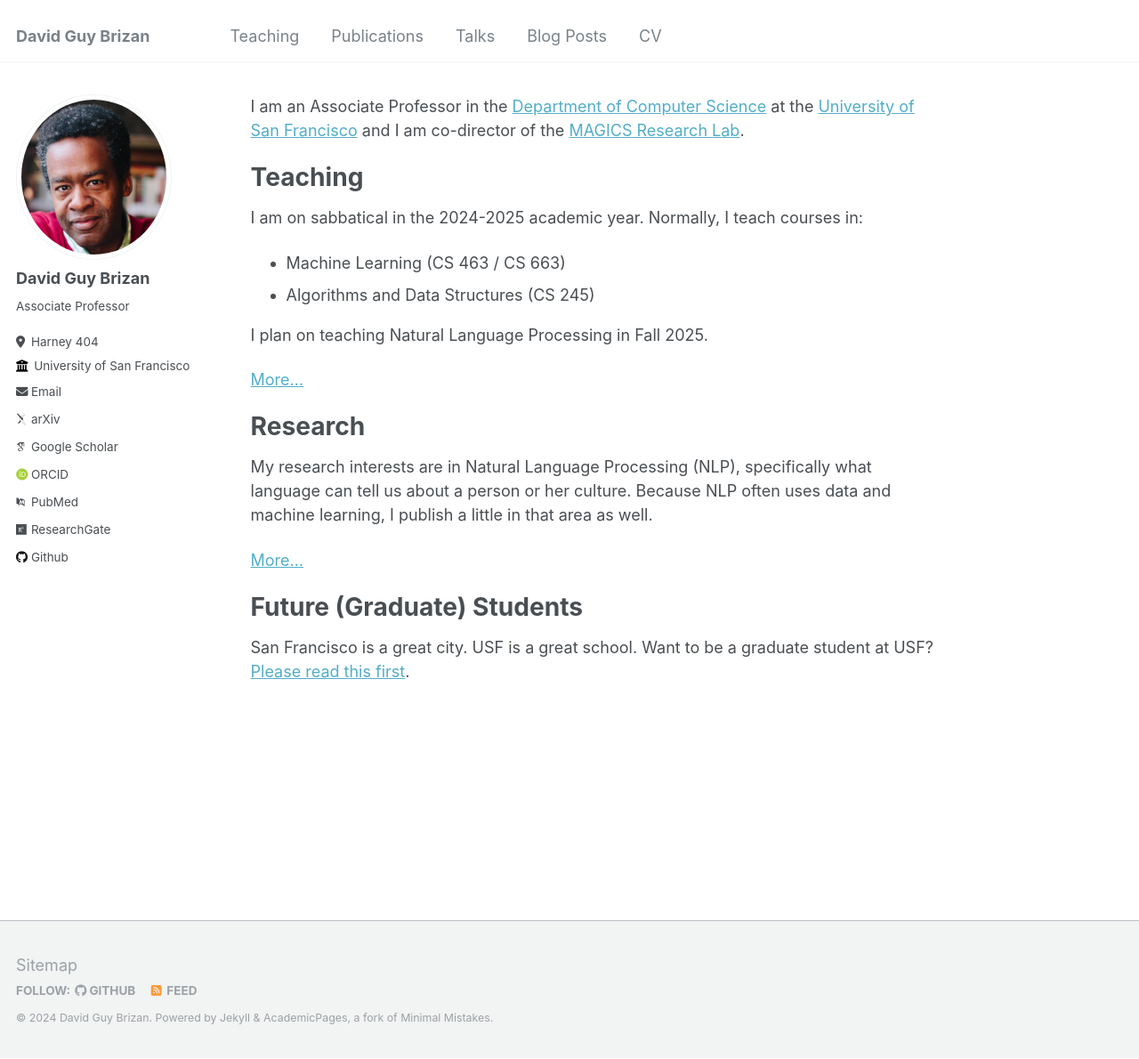
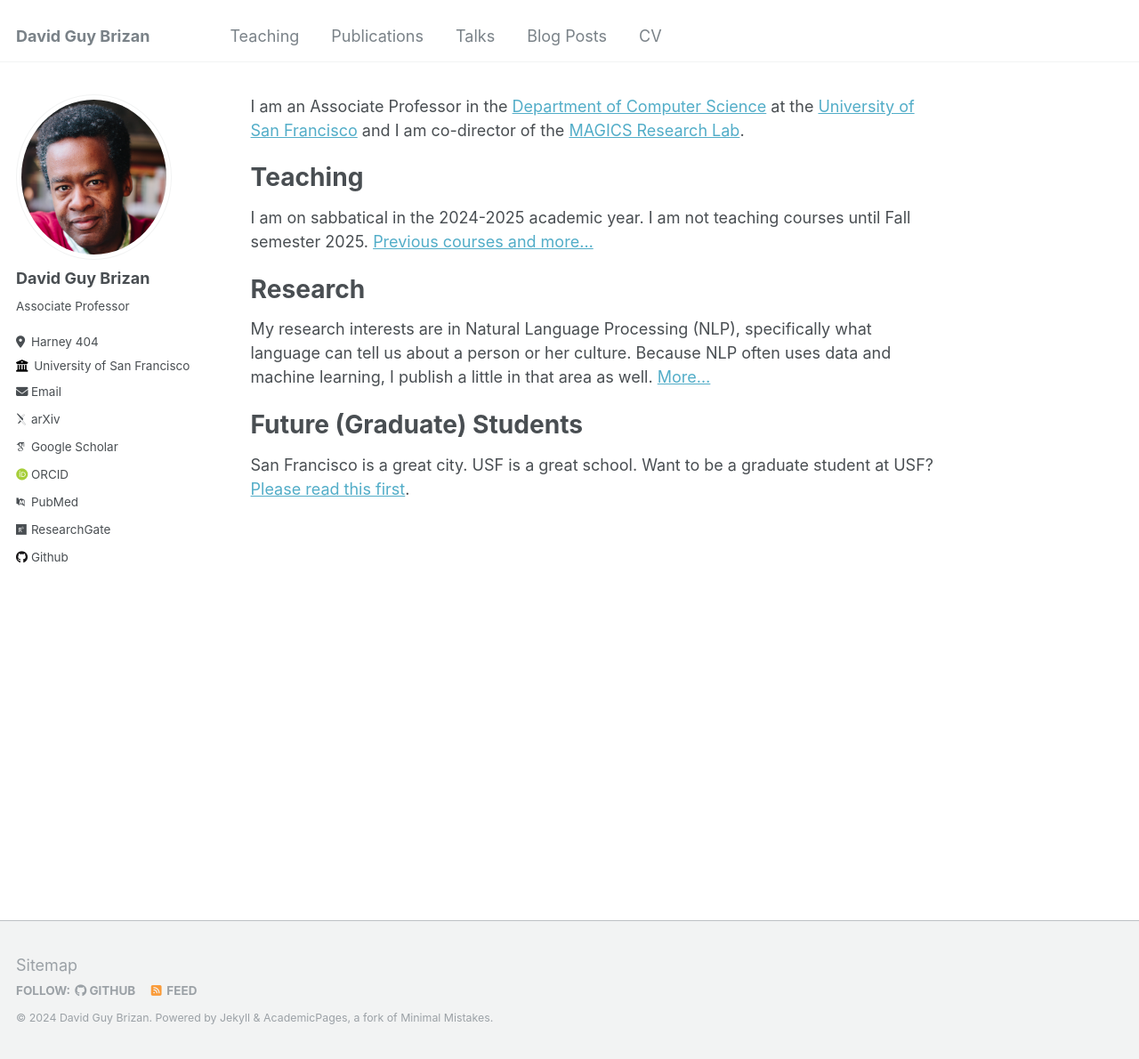
Before and after one commit to dgbrizan/dgbrizan.github.io, a Jekyll site: the page built from _pages/about.md, in a window 1280 px wide and 1190 px high. Shown: the whole window at 89% size. Built offline with Jekyll 4.4.1, drawn with Linux system fonts in a browser that asks for light colours; some web fonts are replaced.

Commit message:
Update about.md
Updated spacing and changed "Teaching" to read "sabbatical" only.

```diff
--- a/_pages/about.md
+++ b/_pages/about.md
@@ -6,23 +6,15 @@ redirect_from:
   - /about.html
 ---
 
-I am an Associate Professor in the [Department of Computer Science](https://www.cs.usfca.edu/) at the [University of San Francisco](https://www.usfca.edu/) and I am co-director of the [MAGICS Research Lab](https://magics.github.io/).
+I am an Associate Professor in the [Department of Computer Science](https://www.cs.usfca.edu/) at the [University of San Francisco](https://www.usfca.edu/) and I am co-director of the [MAGICS Research Lab](https://magics.cs.usfca.edu/).
 
 Teaching
 ======
-I am on sabbatical in the 2024-2025 academic year. Normally, I teach courses in:
-* Machine Learning (CS 463 / CS 663)
-* Algorithms and Data Structures (CS 245)
-
-I plan on teaching Natural Language Processing in Fall 2025.
-
-[More...](/research/)
+I am on sabbatical in the 2024-2025 academic year. I am not teaching courses until Fall semester 2025. [Previous courses and more...](/teaching/)
 
 Research
 ======
-My research interests are in Natural Language Processing (NLP), specifically what language can tell us about a person or her culture. Because NLP often uses data and machine learning, I publish a little in that area as well.
-
-[More...](/publications/)
+My research interests are in Natural Language Processing (NLP), specifically what language can tell us about a person or her culture. Because NLP often uses data and machine learning, I publish a little in that area as well. [More...](/publications/)
 
 Future (Graduate) Students
 ======
```
